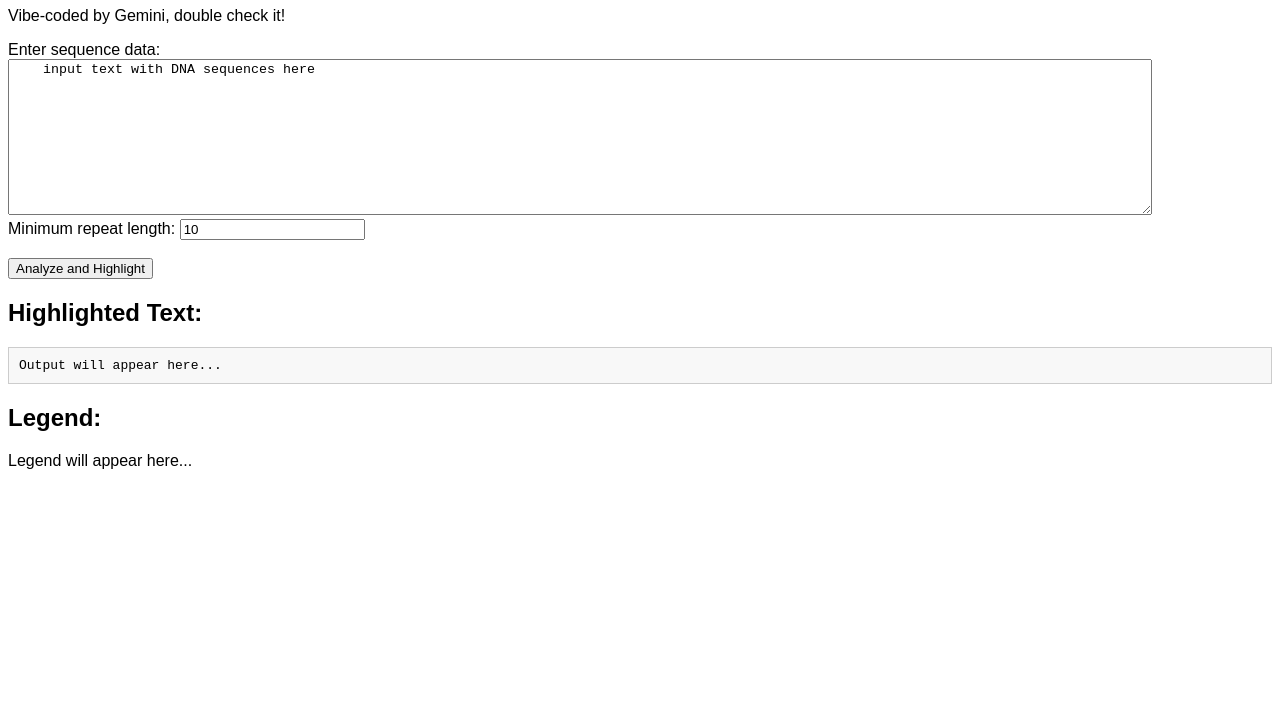
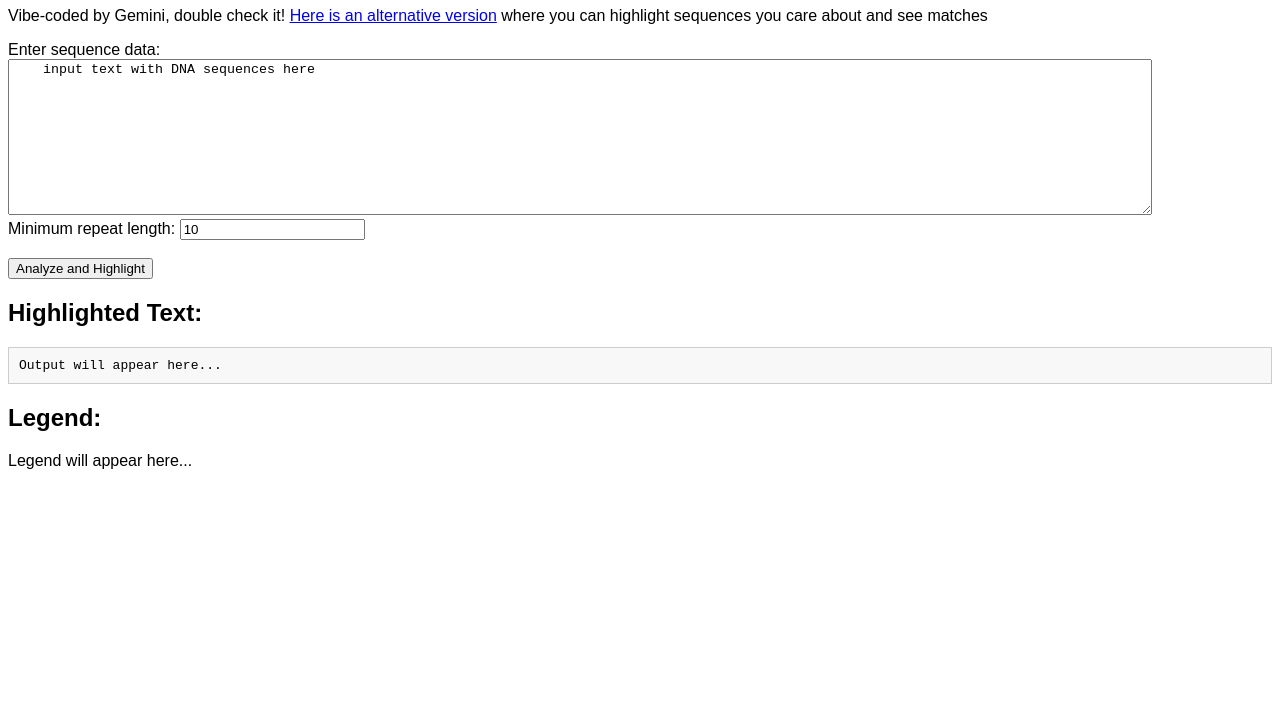
Before and after one commit to mjohnson11/NucleotideOverlaps, a plain HTML site: page index.html in a window 1280 px wide. Shown: the part 73-800 px from the top of the page. Drawn offline with Linux system fonts and the light colour scheme.

Commit message:
small changes

```diff
--- a/index.html
+++ b/index.html
@@ -62,7 +62,7 @@
 <body>
 
     <h1>Find Repeated Nucleotide Substrings</h1>
-    <p>Vibe-coded by Gemini, double check it!</p>
+    <p>Vibe-coded by Gemini, double check it! <a href="highlighter.html">Here is an alternative version</a> where you can highlight sequences you care about and see matches</p>
 
     <label for="inputSequence">Enter sequence data:</label><br>
     <textarea id="inputSequence">
```
Also changed, not shown: 1 other file.
